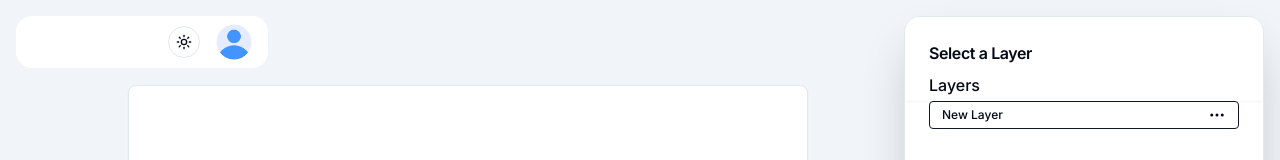
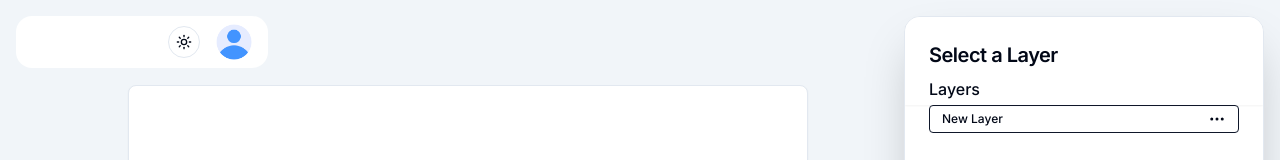
Before and after one commit to emrekaratepe123/Edit, a Next.js app: page / in a window 1280 px wide. Shown: the top 160 px of the page. Built offline with nearby package versions, Linux system fonts and the light colour scheme; no server answers.

Commit message:
style: update Layers component with improved typography and spacing adjustments

```diff
--- a/src/components/layers/Layers.tsx
+++ b/src/components/layers/Layers.tsx
@@ -81,7 +81,7 @@ export default function Layers() {
     <Card className="basis-[360px] my-4 mr-4 shrink-0 overflow-y-auto overflow-x-hidden relative flex flex-col shadow-2xl rounded-2xl">
       <CardHeader className="sticky top-0 z-20 p-6 pb-1 flex flex-col gap-4 bg-card shadow-sm">
         <div className="flex flex-col gap-1 ">
-          <CardTitle className="text-md">
+          <CardTitle className="text-xl">
             {activeLayer.name || "Select a Layer"}
           </CardTitle>
           {activeLayer.width && activeLayer.height ? (
@@ -94,7 +94,7 @@ export default function Layers() {
         {layerComparisonMode && (
           <div className="flex flex-col gap-1 ">
             <CardTitle className="text-sm pb-2">Comparing...</CardTitle>
-            <CardDescription className="flex gap-2 items-center">
+            <CardDescription className="flex gap-2 items-center mb-2">
               <Image
                 src={getLayerName(comparedLayers[0]) as string}
                 width={60}
@@ -142,7 +142,7 @@ export default function Layers() {
                   New Layer
                 </p>
               ) : null}
-              <LayerImage layer={layer} />
+              <LayerImage layer={layer} className="w-14 h-14" />
               {layer.url && (
                 <div className="flex-1 flex flex-col gap-1 w-min overflow-x-hidden">
                   <p className="text-xs overflow-hidden text-wrap">{`${layer.name}.${layer.format}`}</p>
```
